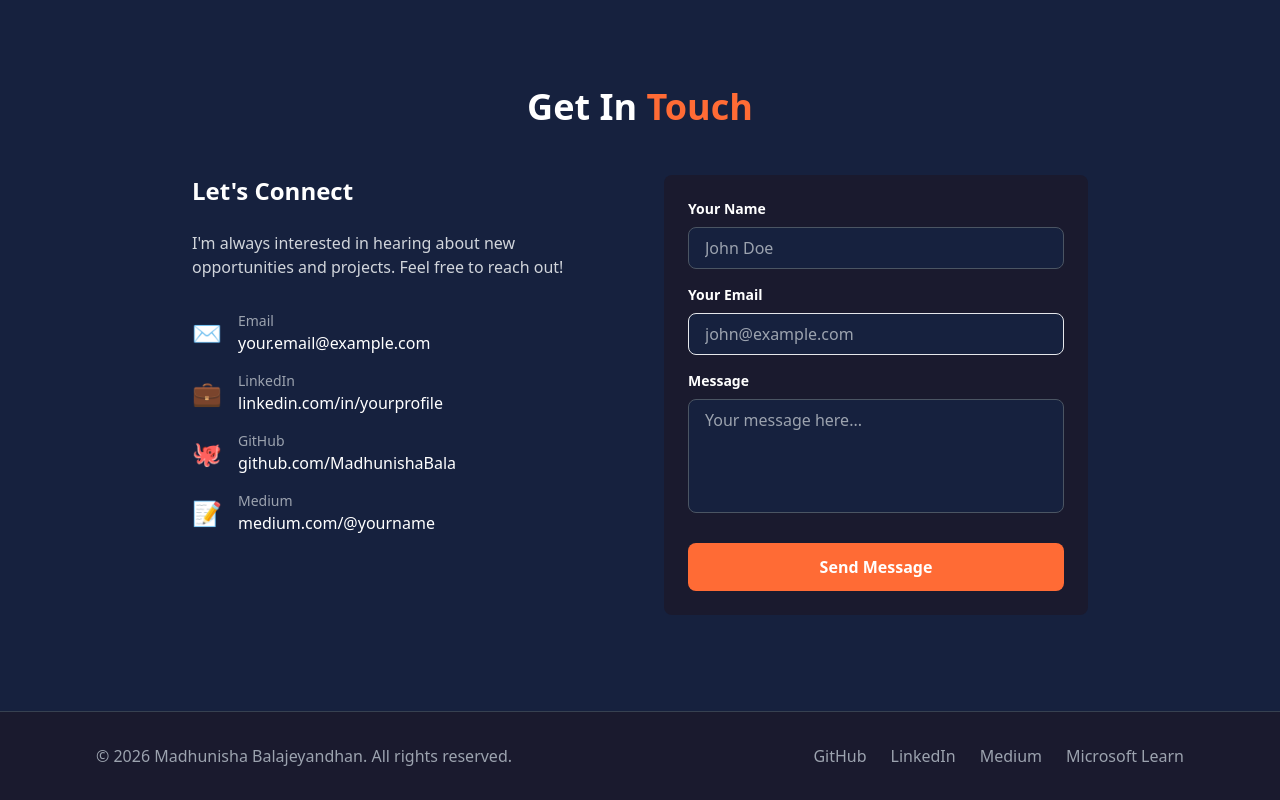
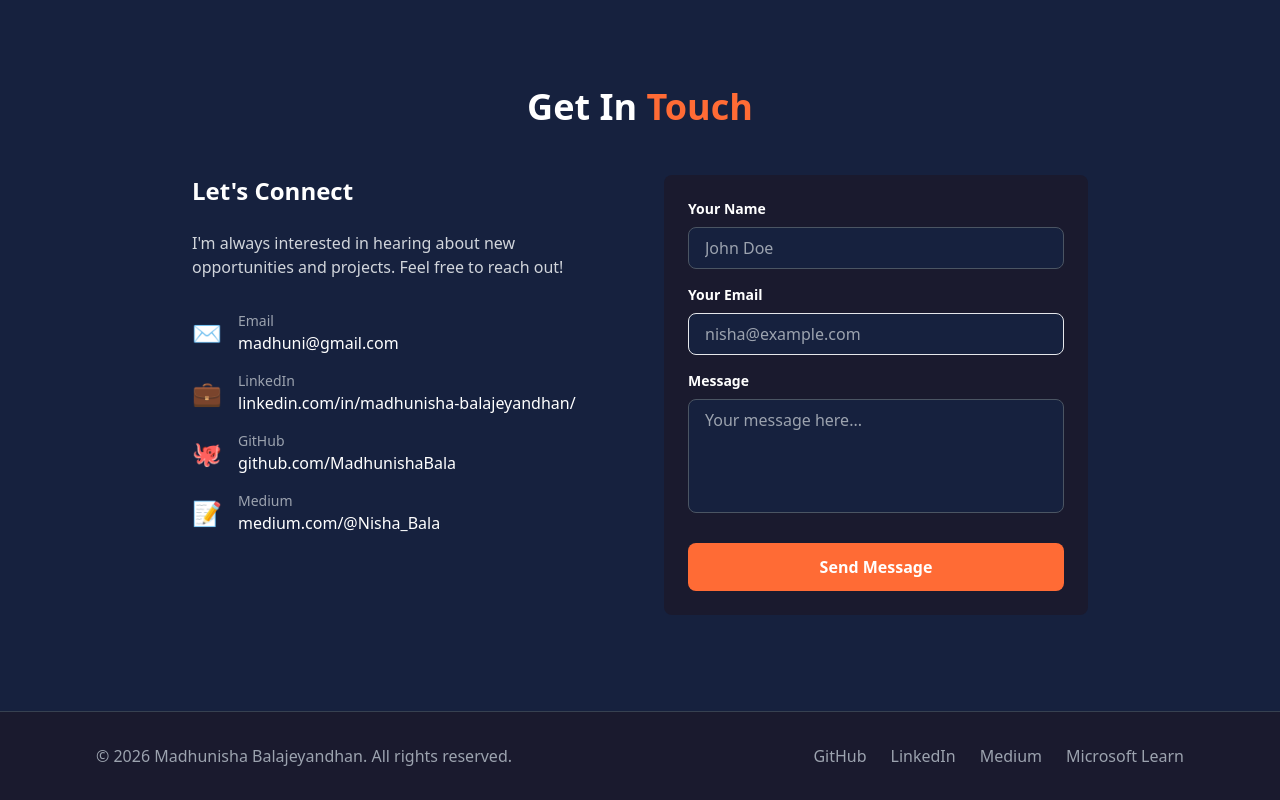
Before and after one commit to MadhunishaBala/Portfolio, a Next.js app: page / in a window 1280 px wide. Shown: the part 4318-5118 px from the top of the page. Built offline with nearby package versions, Linux system fonts and the light colour scheme; no server answers.

Commit message:
Update contact information in Contact.tsx

```diff
--- a/src/components/Contact.tsx
+++ b/src/components/Contact.tsx
@@ -59,8 +59,8 @@ export default function Contact() {
                 <span className="text-2xl text-accent">✉️</span>
                 <div>
                   <p className="text-gray-400 text-sm">Email</p>
-                  <a href="mailto:your.email@example.com" className="text-white hover:text-accent transition-colors">
-                    your.email@example.com
+                  <a href="mailto:madhuni@gmail.com" className="text-white hover:text-accent transition-colors">
+                    madhuni@gmail.com
                   </a>
                 </div>
               </div>
@@ -70,12 +70,12 @@ export default function Contact() {
                 <div>
                   <p className="text-gray-400 text-sm">LinkedIn</p>
                   <a
-                    href="https://linkedin.com/in/yourprofile"
+                    href="https://www.linkedin.com/in/madhunisha-balajeyandhan/"
                     target="_blank"
                     rel="noopener noreferrer"
                     className="text-white hover:text-accent transition-colors"
                   >
-                    linkedin.com/in/yourprofile
+                   linkedin.com/in/madhunisha-balajeyandhan/
                   </a>
                 </div>
               </div>
@@ -100,12 +100,12 @@ export default function Contact() {
                 <div>
                   <p className="text-gray-400 text-sm">Medium</p>
                   <a
-                    href="https://medium.com/@yourname"
+                    href="https://medium.com/@Nisha_Bala"
                     target="_blank"
                     rel="noopener noreferrer"
                     className="text-white hover:text-accent transition-colors"
                   >
-                    medium.com/@yourname
+                    medium.com/@Nisha_Bala
                   </a>
                 </div>
               </div>
@@ -142,7 +142,7 @@ export default function Contact() {
                 onChange={handleChange}
                 required
                 className="w-full bg-secondary border border-gray--600 rounded-lg px-4 py-2 text-white focus:outline-none focus:border-accent transition-colors"
-                placeholder="john@example.com"
+                placeholder="nisha@example.com"
               />
             </div>
 
```
